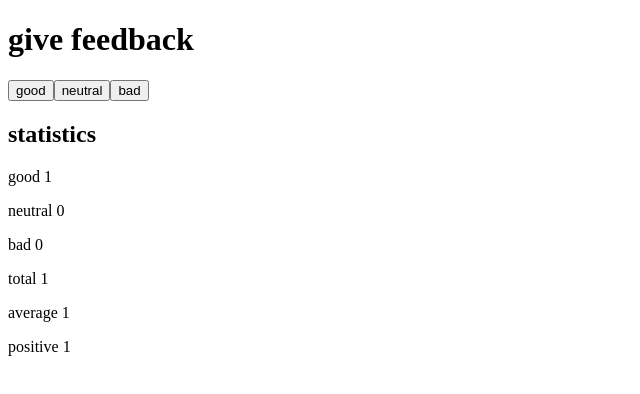
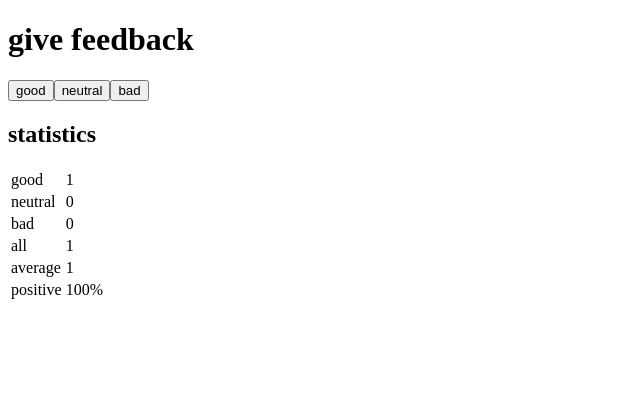
Before and after one commit to Nam-Nguyen-Dev/FSO, a React (Create React App) app in the folder part1/unicafe/: page / in a window 1280 px wide. Both pictures are taken after a click on the button "good". Shown: the top 394 px of the page, without its empty margins (0-640 px from the left). Built offline with nearby package versions, Linux system fonts and the light colour scheme.

Commit message:
Exercise 1.11 unicafe step6

```diff
--- a/part1/unicafe/src/App.js
+++ b/part1/unicafe/src/App.js
@@ -12,21 +12,20 @@ const App = () => {
   const incrementGood = () => {
     setGood(good+1)
     setTotal(total+1)
-    console.log(good,bad,neutral,total)
     setAverage((good+1-bad)/(total+1))
-    setPositive((good+1)/(total+1))
+    setPositive((good+1)/(total+1)*100)
   }
   const incrementNeutral = () => {
     setNeutral(neutral+1)
     setTotal(total+1)
     setAverage((good-bad)/(total+1))
-    setPositive((good)/(total+1))
+    setPositive((good)/(total+1)*100)
   }
   const incrementBad = () => {
     setBad(bad+1)
     setTotal(total+1)
     setAverage((good-bad-1)/(total+1))
-    setPositive((good)/(total+1))
+    setPositive((good)/(total+1)*100)
   }
 
   return (
@@ -49,21 +48,30 @@ const Button = props => {
 
 const StatisticLine = props => {
   return (
-    <p>{props.name} {props.value}</p>
+    <tr>
+      <td>
+        {props.name}
+      </td>
+      <td>
+        {props.value}
+      </td>
+    </tr>
   )
 }
 
 const Statistics = props => {
   if (props.total){
     return (
-      <div>
-        <StatisticLine name='good' value={props.countGood}></StatisticLine>
-        <StatisticLine name='neutral' value={props.countNeutral}></StatisticLine>
-        <StatisticLine name='bad' value={props.countBad}></StatisticLine>
-        <StatisticLine name='total' value={props.total}></StatisticLine>
-        <StatisticLine name='average' value={props.average}></StatisticLine>
-        <StatisticLine name='positive' value={props.positive}></StatisticLine>
-      </div>
+      <table>
+        <tbody>
+            <StatisticLine name='good' value={props.countGood}></StatisticLine>
+            <StatisticLine name='neutral' value={props.countNeutral}></StatisticLine>
+            <StatisticLine name='bad' value={props.countBad}></StatisticLine>
+            <StatisticLine name='all' value={props.total}></StatisticLine>
+            <StatisticLine name='average' value={props.average}></StatisticLine>
+            <StatisticLine name='positive' value={props.positive+'%'}></StatisticLine>
+        </tbody>
+      </table>
      )
   } else {
     return (
```
